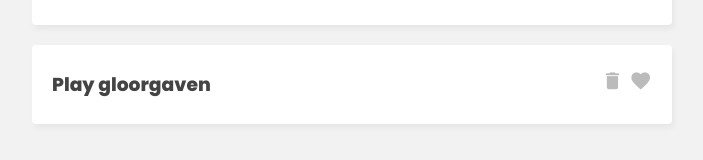
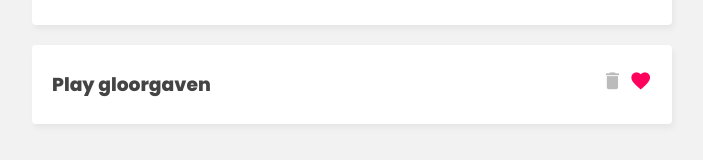
Before and after one commit to thoriqdharmawan/pinia-tasks, a Vue app: page / in a window 1280 px wide. Shown: the part 360-520 px from the top of the page, without its empty margins (288-991 px from the left). Built offline with nearby package versions, Linux system fonts and the light colour scheme.

Commit message:
feat(task-detail): add classname condition

```diff
--- a/src/components/TaskDetails.vue
+++ b/src/components/TaskDetails.vue
@@ -3,7 +3,7 @@
     <h3>{{ task.title }}</h3>
     <div class="icons">
       <i class="material-icons" @click="taskStore.deleteTask(task.id)">delete</i>
-      <i class="material-icons" @click="taskStore.toggleFav(task.id)">favorite</i>
+      <i class="material-icons" :class="{ active: task.isFav }" @click="taskStore.toggleFav(task.id)">favorite</i>
     </div>
   </div>
 </template>
```
